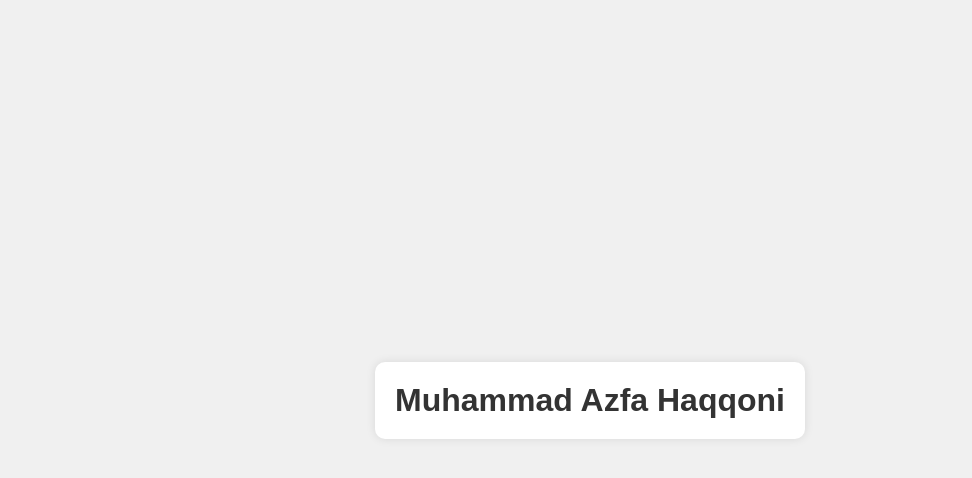
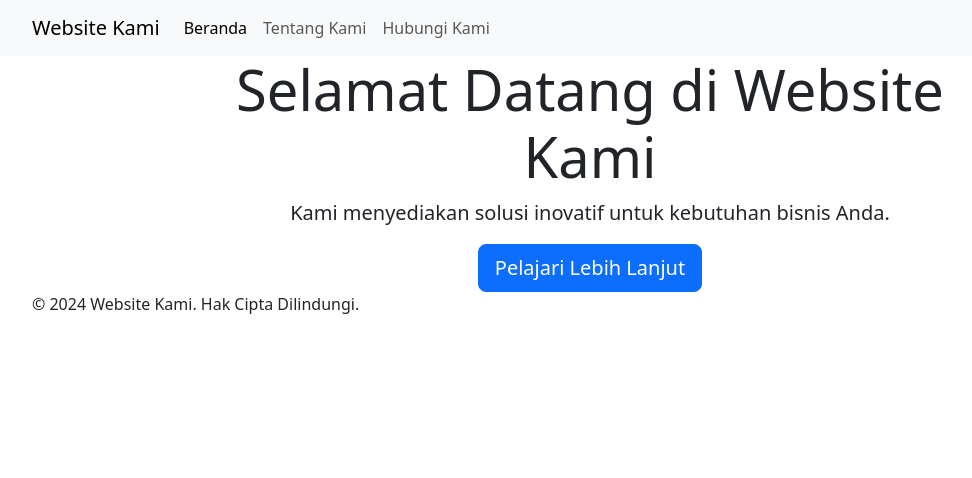
Before and after one commit to MuhammadAzfaHaqqoni/_Kuliah_domain, a plain HTML site: page index.html in a window 1280 px wide. Shown: the whole page, without its empty margins (50-1022 px from the left). Drawn offline with nearby package versions, Linux system fonts and the light colour scheme.

Commit message:
index.html

```diff
--- a/index.html
+++ b/index.html
@@ -1,27 +1,55 @@
 <!DOCTYPE html>
-<html>
+<html lang="en">
 <head>
-    <title>Menampilkan Nama</title>
-    <style>
-        body {
-            font-family: Arial, sans-serif;
-            background-color: #f0f0f0;
-            display: flex;
-            justify-content: center;
-            align-items: center;
-            height: 100vh;
-            margin: 0;
-        }
-        h1 {
-            color: #333;
-            background-color: #fff;
-            padding: 20px;
-            border-radius: 10px;
-            box-shadow: 0 0 10px rgba(0, 0, 0, 0.1);
-        }
-    </style>
+    <meta charset="UTF-8">
+    <meta name="viewport" content="width=device-width, initial-scale=1.0">
+    <title>Selamat Datang di Website Kami</title>
+    <link href="https://cdn.jsdelivr.net/npm/bootstrap@5.3.0-alpha1/dist/css/bootstrap.min.css" rel="stylesheet">
+    <link rel="stylesheet" href="https://cdnjs.cloudflare.com/ajax/libs/animate.css/4.1.1/animate.min.css">
+    <link rel="stylesheet" href="css/styles.css">
 </head>
 <body>
-    <h1>Muhammad Azfa Haqqoni</h1>
+    <nav class="navbar navbar-expand-lg navbar-light bg-light">
+        <div class="container">
+            <a class="navbar-brand" href="index.html">Website Kami</a>
+            <button class="navbar-toggler" type="button" data-bs-toggle="collapse" data-bs-target="#navbarNav" aria-controls="navbarNav" aria-expanded="false" aria-label="Toggle navigation">
+                <span class="navbar-toggler-icon"></span>
+            </button>
+            <div class="collapse navbar-collapse" id="navbarNav">
+                <ul class="navbar-nav">
+                    <li class="nav-item">
+                        <a class="nav-link active" aria-current="page" href="index.html">Beranda</a>
+                    </li>
+                    <li class="nav-item">
+                        <a class="nav-link" href="about.html">Tentang Kami</a>
+                    </li>
+                    <li class="nav-item">
+                        <a class="nav-link" href="contact.html">Hubungi Kami</a>
+                    </li>
+                </ul>
+            </div>
+        </div>
+    </nav>
+
+    <div class="hero-section">
+        <div class="container">
+            <div class="row">
+                <div class="col-md-8 offset-md-2 text-center">
+                    <h1 class="display-4">Selamat Datang di Website Kami</h1>
+                    <p class="lead">Kami menyediakan solusi inovatif untuk kebutuhan bisnis Anda.</p>
+                    <a href="about.html" class="btn btn-primary btn-lg">Pelajari Lebih Lanjut</a>
+                </div>
+            </div>
+        </div>
+    </div>
+
+    <footer>
+        <div class="container">
+            <p>&copy; 2024 Website Kami. Hak Cipta Dilindungi.</p>
+        </div>
+    </footer>
+
+    <script src="https://cdn.jsdelivr.net/npm/bootstrap@5.3.0-alpha1/dist/js/bootstrap.bundle.min.js"></script>
+    <script src="js/script.js"></script>
 </body>
 </html>
```
